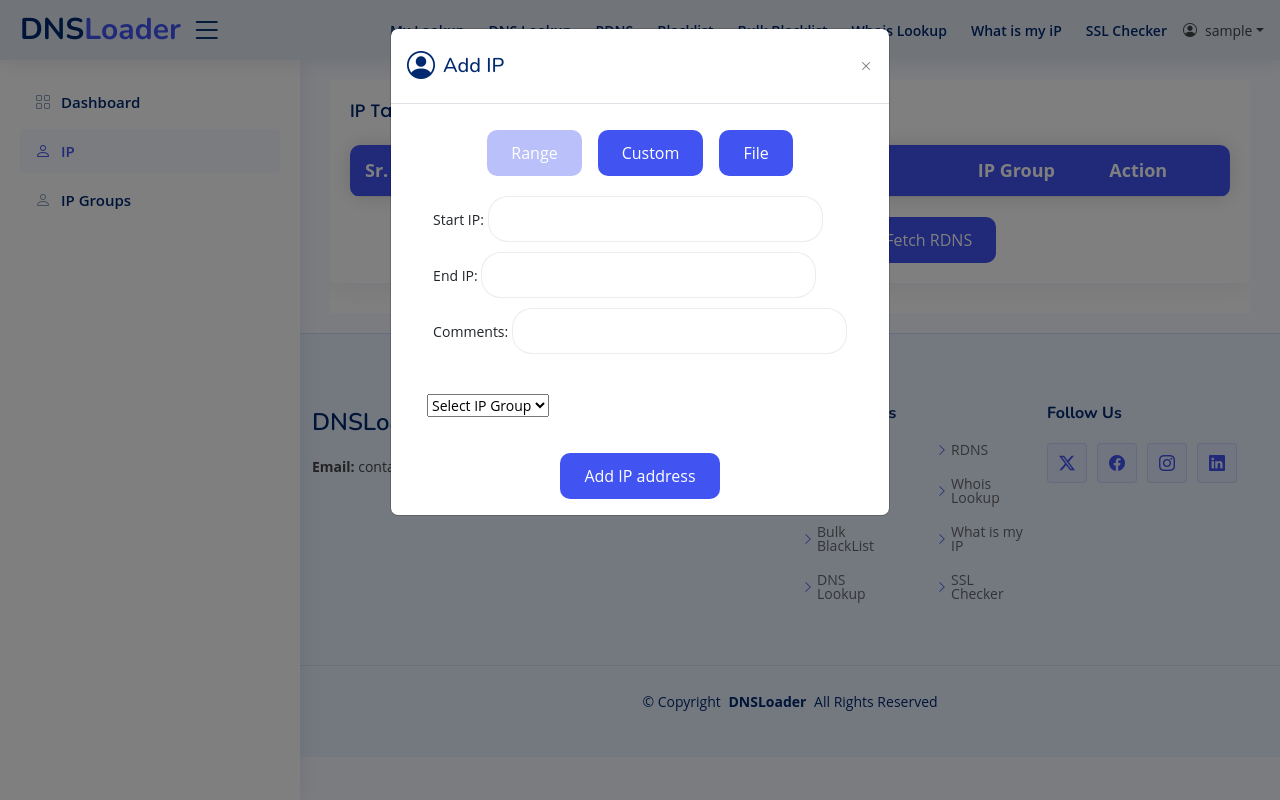
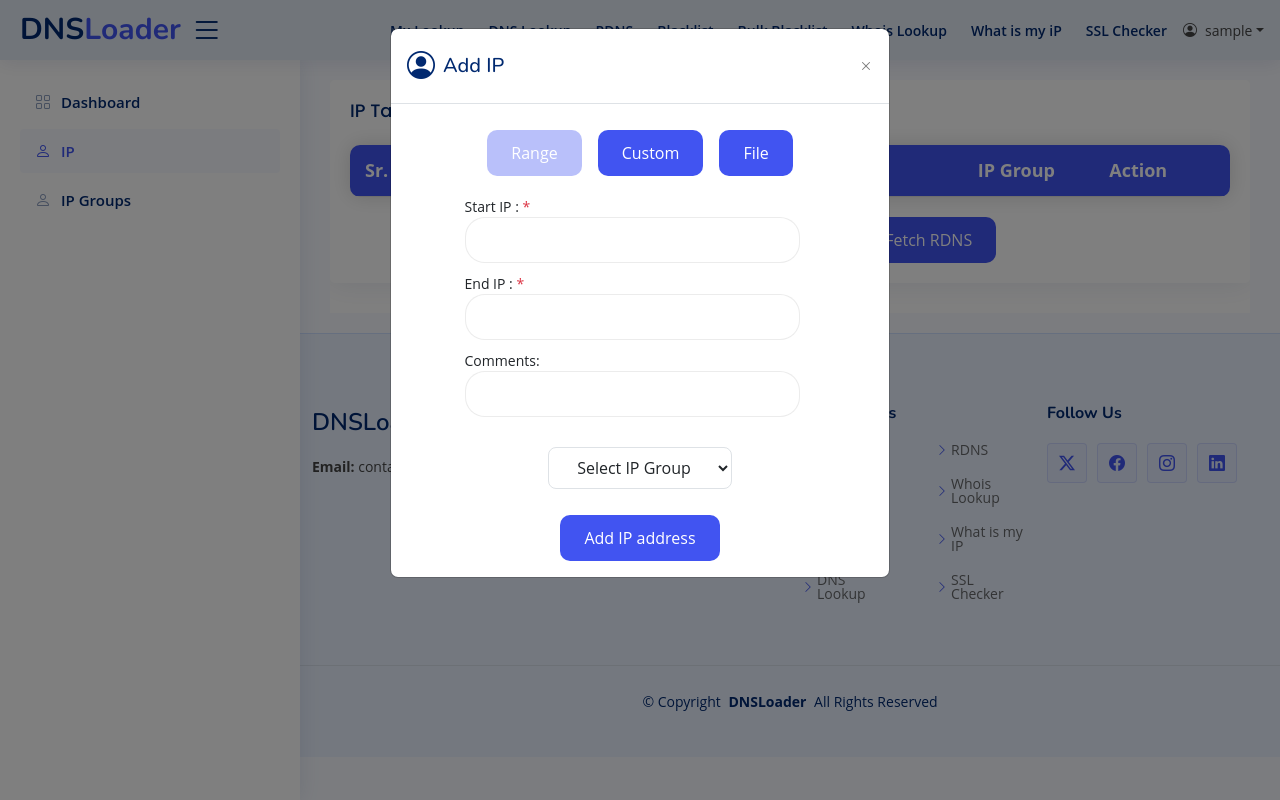
Before and after one commit to lingeaniket/DNSLoader_main, a Flask app: page /dashboard-ip in a window 1280 px wide, after a click on "Add IP address". Run offline with Flask 3, Linux system fonts and the light colour scheme; the visitor is signed in with stand-in values (Sample User, id 1); data that the repository does not hold is empty; parts of the project's set-up code (start-up, migrations or seed data) failed here and were passed over; some libraries are stand-ins or nearby versions.

Commit message:
frontend code change inthe line no.25 to 37 and 56 to 61

```diff
--- a/templates/dashboard/ip/ip-add-modal.html
+++ b/templates/dashboard/ip/ip-add-modal.html
@@ -23,19 +23,18 @@
                     <div class="d-flex justify-content-center">
                         <div class="component" id="range">
                             <div>
-                                <label for="ips1"
-                                    >Start IP:
-
-                                    <input type="text" name="ips1" required />
-                                </label>
+                                <label for="ips1">Start IP : <span class="text-danger">*</span></label
+                                ><br />
+                                <input type="text" name="ips1" class="me-3" required />
                             </div>
                             <div>
-                                <label for="ips2">End IP:</label>
-                                <input type="text" name="ips2" />
+                                <label for="ips2">End IP : <span class="text-danger">*</span></label
+                                ><br />
+                                <input type="text" name="ips2" required />
                             </div>
                             <!-- comment -->
                             <div>
-                                <label for="comments">Comments:</label>
+                                <label for="comments">Comments:</label><br />
                                 <input type="text" name="comments" />
                             </div>
                         </div>
@@ -54,8 +53,8 @@
 
                         <p>Your csv file must contain "IP" column</p>
                     </div>
-                    <div style="margin: 10px">
-                        <select name="ipgroup" required>
+                    <div class="d-flex justify-content-center">
+                        <select class="btn text-dark rounded-3 px-4 py-2 border" name="ipgroup" required>
                             <option value="--select">Select IP Group</option>
                             {%for group in result.ip_group%}
                             <option value="{{group.id}}">{{group.name}}</option>
```
